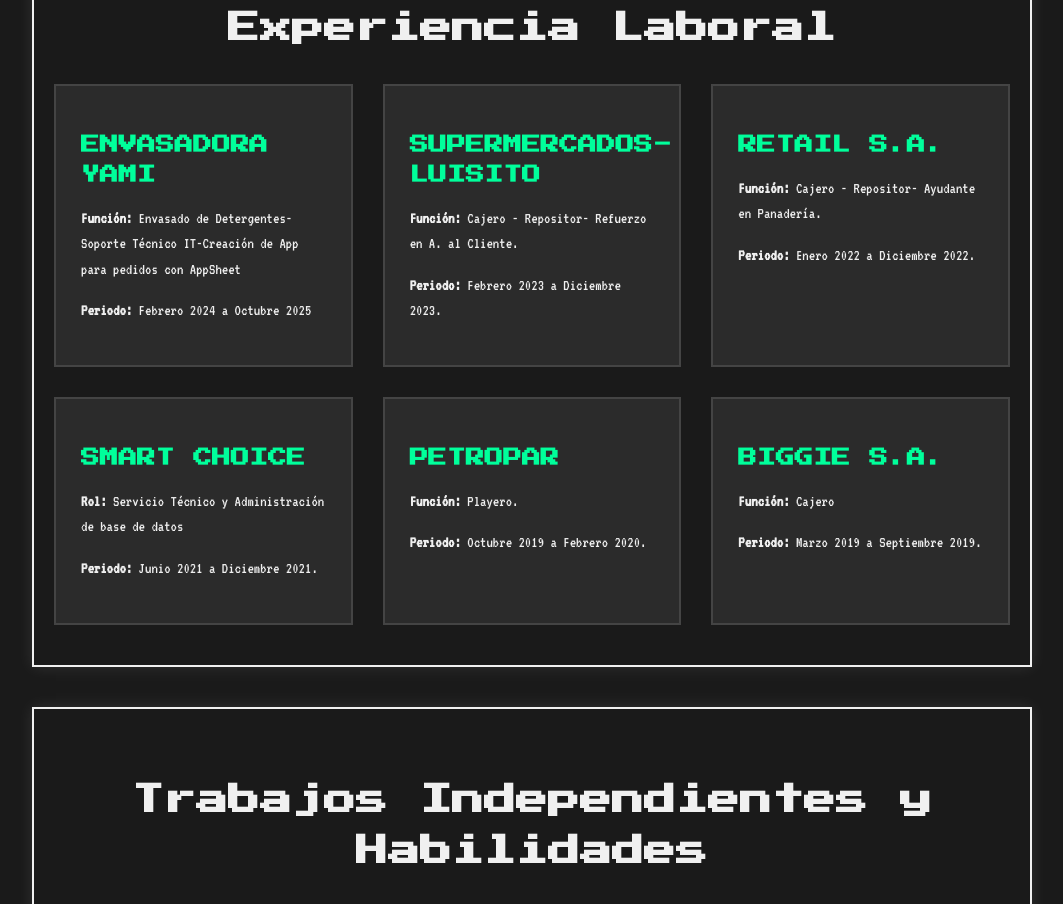
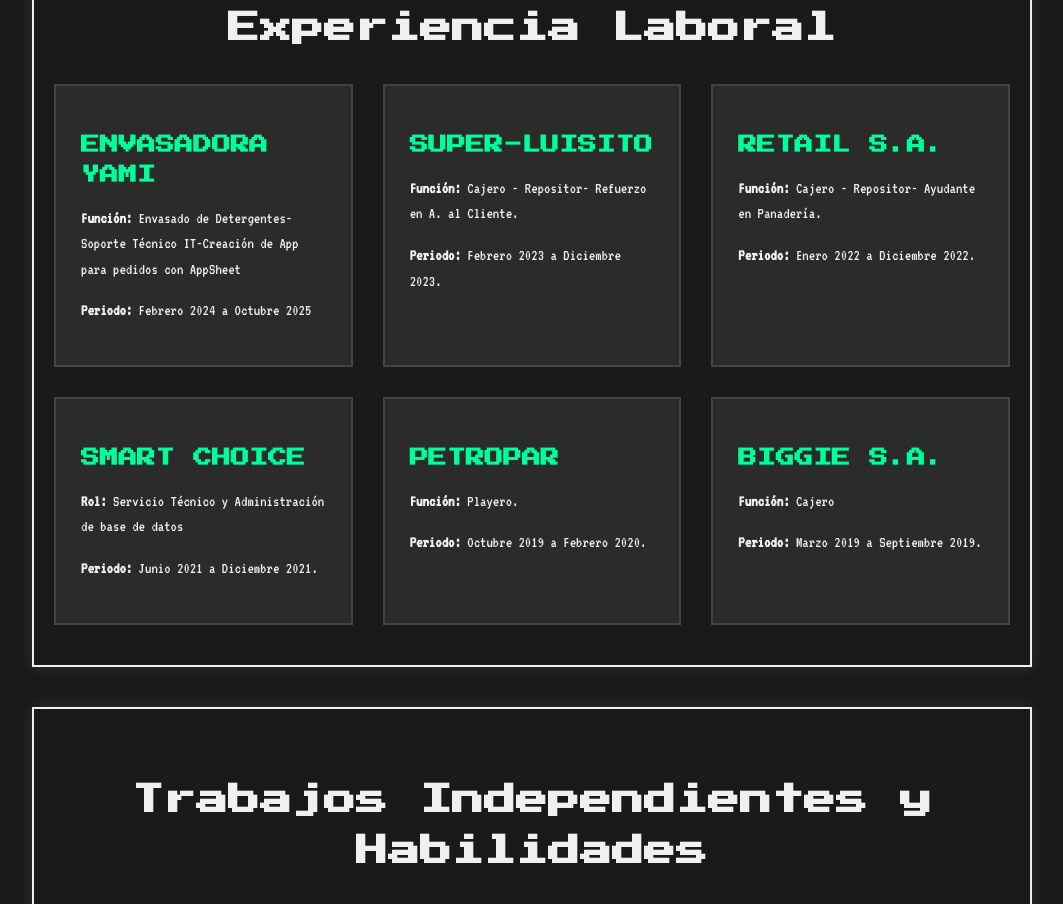
Before and after one commit to autonomifer-svg/portfolio, a plain HTML site: page portfolio/index.html in a window 1280 px wide. Shown: the part 1810-2714 px from the top of the page, without its empty margins (108-1171 px from the left). Drawn offline with Linux system fonts and the light colour scheme.

Commit message:
Update index.html

```diff
--- a/portfolio/index.html
+++ b/portfolio/index.html
@@ -50,7 +50,7 @@
                     <p><strong>Periodo:</strong> Febrero 2024 a Octubre 2025</p>
                 </div>
                 <div class="experience-card">
-                    <h3>SUPERMERCADOS-LUISITO</h3>
+                    <h3>SUPER-LUISITO</h3>
                     <p><strong>Función:</strong> Cajero - Repositor- Refuerzo en A. al Cliente.</p>
                     <p><strong>Periodo:</strong> Febrero 2023 a Diciembre 2023.</p>
                 </div>
```
